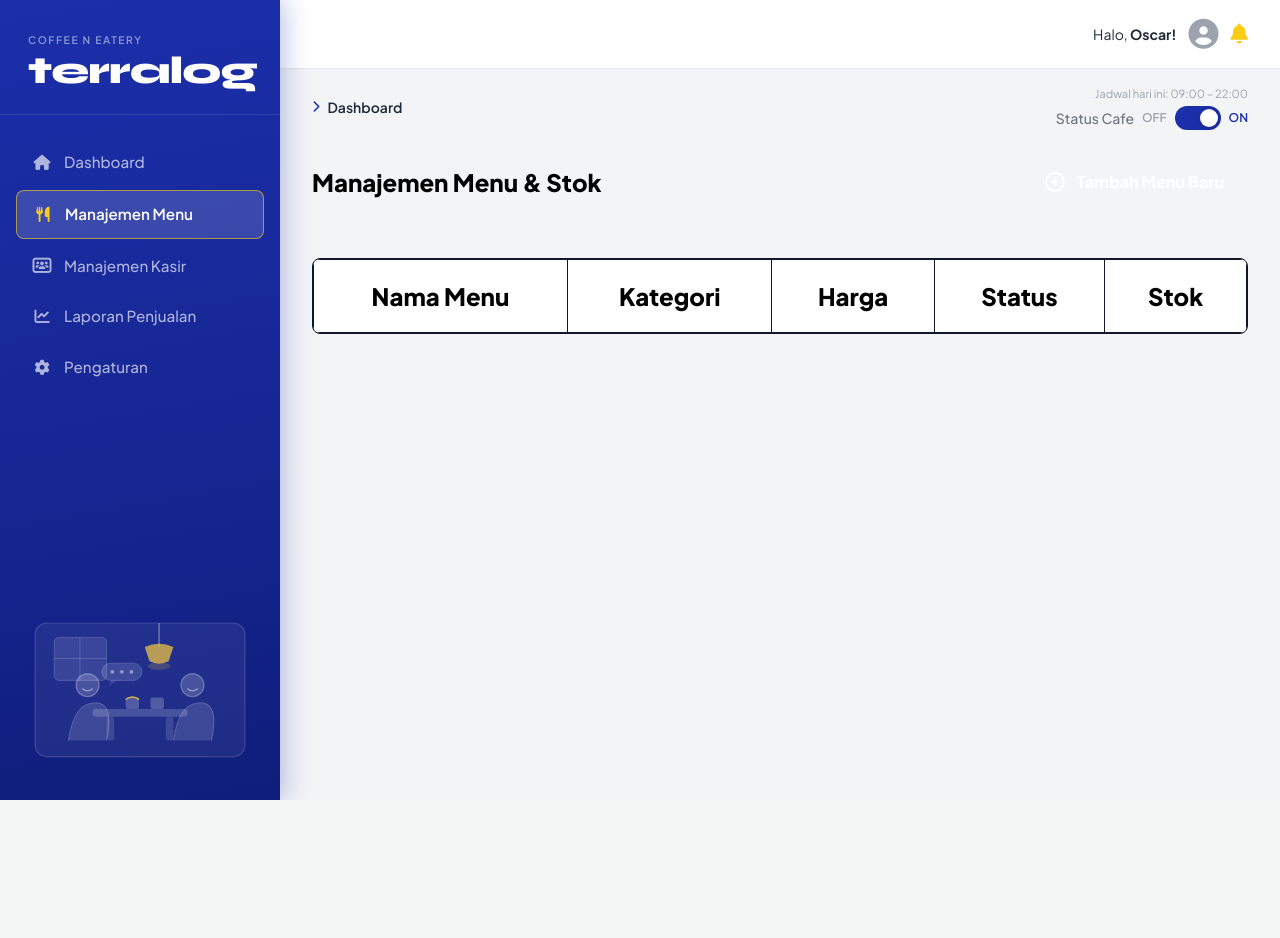
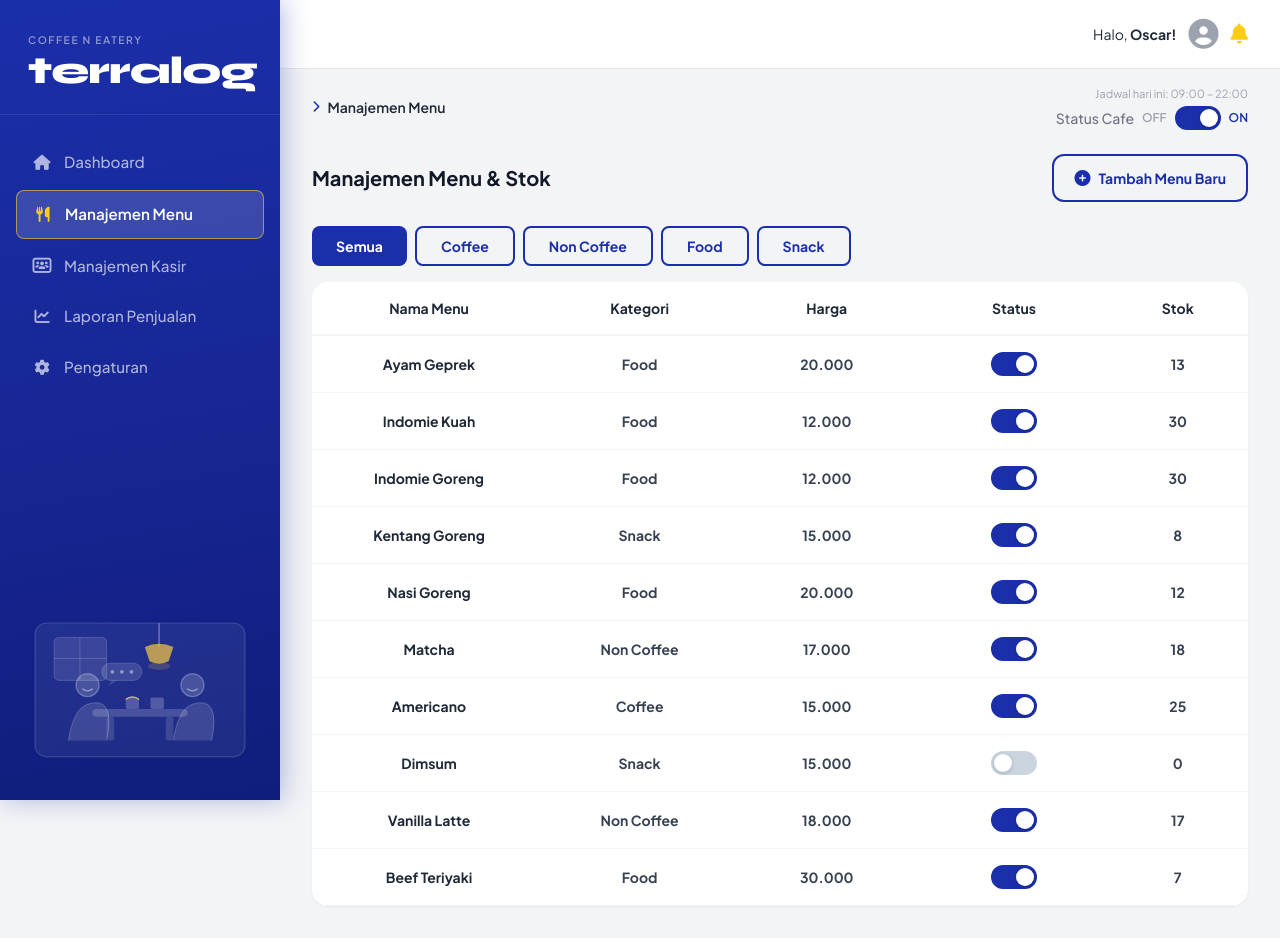
Before and after one commit to ahmddarff/tubesimk, a Flask app: page /manajemen-menu in a window 1280 px wide. Before the commit the page ends 800 px from the top, so only its background shows below. Run offline with Flask 3, Linux system fonts and the light colour scheme; lists and menus that the app fills with data are empty; some libraries are stand-ins or nearby versions.

Commit message:
update front end utk fitur manajemen menu dan route

```diff
--- a/app.py
+++ b/app.py
@@ -224,7 +224,18 @@ staff_data = [
     {"id": 2, "nama": "Budi Santoso", "shift": "Sore", "status": "offline", "total_transaksi": 0},
 ]
 
-menu_data = []
+menu_data = [
+    {"id": 1,  "nama": "Ayam Geprek",    "kategori": "Food",       "harga": 20000, "status": True,  "stok": 13},
+    {"id": 2,  "nama": "Indomie Kuah",   "kategori": "Food",       "harga": 12000, "status": True,  "stok": 30},
+    {"id": 3,  "nama": "Indomie Goreng", "kategori": "Food",       "harga": 12000, "status": True,  "stok": 30},
+    {"id": 4,  "nama": "Kentang Goreng", "kategori": "Snack",      "harga": 15000, "status": True,  "stok": 8},
+    {"id": 5,  "nama": "Nasi Goreng",    "kategori": "Food",       "harga": 20000, "status": True,  "stok": 12},
+    {"id": 6,  "nama": "Matcha",         "kategori": "Non Coffee", "harga": 17000, "status": True,  "stok": 18},
+    {"id": 7,  "nama": "Americano",      "kategori": "Coffee",     "harga": 15000, "status": True,  "stok": 25},
+    {"id": 8,  "nama": "Dimsum",         "kategori": "Snack",      "harga": 15000, "status": False, "stok": 0},
+    {"id": 9,  "nama": "Vanilla Latte",  "kategori": "Non Coffee", "harga": 18000, "status": True,  "stok": 17},
+    {"id": 10, "nama": "Beef Teriyaki",  "kategori": "Food",       "harga": 30000, "status": True,  "stok": 7},
+]
 
 @app.route('/')
 @app.route('/dashboard')
@@ -240,7 +251,7 @@ def dashboard():
 
 @app.route('/manajemen-menu')
 def manajemen_menu():
-    return render_template('owner/manajemen-menu.html', username="Oscar")
+    return render_template('owner/manajemen-menu.html', username="Oscar", menu_list=menu_data)
 
 @app.route('/manajemen-kasir')
 def manajemen_kasir():
@@ -257,8 +268,25 @@ def pengaturan():
 @app.route('/api/tambah-menu', methods=['POST'])
 def tambah_menu():
     data = request.json
-    menu_data.append(data)
+    new_id = len(menu_data) + 1
+    menu_data.append({
+        "id":       new_id,
+        "nama":     data.get("nama"),
+        "kategori": data.get("kategori"),
+        "harga":    int(data.get("harga") or 0),
+        "status":   True,
+        "stok":     int(data.get("stok") or 0),
+    })
     return jsonify({"success": True, "message": "Menu baru berhasil ditambahkan!"})
+
+@app.route('/api/toggle-menu-status/<int:menu_id>', methods=['POST'])
+def toggle_menu_status(menu_id):
+    data = request.json
+    for m in menu_data:
+        if m["id"] == menu_id:
+            m["status"] = data.get("status", m["status"])
+            break
+    return jsonify({"success": True, "message": "Status menu diperbarui!"})
 
 @app.route('/api/tambah-staff', methods=['POST'])
 def tambah_staff():
--- a/templates/owner/manajemen-menu.html
+++ b/templates/owner/manajemen-menu.html
@@ -1,71 +1,165 @@
 {% extends "owner/base.html" %}
+{% block title %}Manajemen Menu{% endblock %}
+{% block breadcrumb %}Manajemen Menu{% endblock %}
 
 {% block content %}
-<div class="mb-7 flex flex-col gap-4 md:flex-row md:items-center md:justify-between">
-  <h1 class="text-2xl font-extrabold">Manajemen Menu & Stok</h1>
-  <button class="inline-flex min-h-14 items-center justify-center gap-3 rounded-lg bg-brand px-6 font-extrabold text-white shadow-soft" type="button" data-open-modal="menu-modal">
-    <span class="grid h-5 w-5 place-items-center rounded-full border-2 border-current"><svg class="h-3 w-3" viewBox="0 0 16 16" fill="none" stroke="currentColor" stroke-width="2.5" aria-hidden="true"><path d="M8 3v10M3 8h10"/></svg></span>
+
+<!-- Page Header -->
+<div class="flex items-center justify-between mb-6">
+    <h2 class="text-xl font-bold text-gray-900">Manajemen Menu & Stok</h2>
+    <button onclick="openModal('modalTambahMenu')"
+            class="flex items-center gap-2 px-5 py-2.5 rounded-xl border-2 border-[#1B2FAA] text-[#1B2FAA] text-sm font-bold hover:bg-[#1B2FAA] hover:text-white hover:-translate-y-0.5 hover:shadow-lg transition-all">
+        <i class="fa-solid fa-circle-plus text-base"></i>
         Tambah Menu Baru
     </button>
 </div>
 
-<div class="mb-5 grid grid-cols-2 gap-3 lg:grid-cols-5 lg:gap-6" role="list" aria-label="Filter kategori menu">
-  {% for category in categories %}
-    <a role="listitem" class="inline-flex min-h-11 items-center justify-center rounded-full border border-brand px-5 text-lg font-black text-brand transition lg:text-2xl {% if selected_category == category %}bg-brand text-white{% else %}bg-brandLight hover:bg-white{% endif %}" href="{{ url_for('menu', category=category) }}">{{ category }}</a>
-  {% endfor %}
+<!-- Filter Tabs -->
+<div class="flex gap-2 mb-4">
+    <button onclick="filterMenu('Semua', this)"
+            class="filter-btn px-6 py-2 rounded-lg text-sm font-bold bg-[#1B2FAA] text-white transition-all">
+        Semua
+    </button>
+    <button onclick="filterMenu('Coffee', this)"
+            class="filter-btn px-6 py-2 rounded-lg text-sm font-bold border-2 border-[#1B2FAA] text-[#1B2FAA] hover:bg-[#1B2FAA] hover:text-white transition-all">
+        Coffee
+    </button>
+    <button onclick="filterMenu('Non Coffee', this)"
+            class="filter-btn px-6 py-2 rounded-lg text-sm font-bold border-2 border-[#1B2FAA] text-[#1B2FAA] hover:bg-[#1B2FAA] hover:text-white transition-all">
+        Non Coffee
+    </button>
+    <button onclick="filterMenu('Food', this)"
+            class="filter-btn px-6 py-2 rounded-lg text-sm font-bold border-2 border-[#1B2FAA] text-[#1B2FAA] hover:bg-[#1B2FAA] hover:text-white transition-all">
+        Food
+    </button>
+    <button onclick="filterMenu('Snack', this)"
+            class="filter-btn px-6 py-2 rounded-lg text-sm font-bold border-2 border-[#1B2FAA] text-[#1B2FAA] hover:bg-[#1B2FAA] hover:text-white transition-all">
+        Snack
+    </button>
 </div>
 
-<section class="overflow-x-auto rounded-lg border border-slate-900 bg-white shadow-soft">
-  <table class="w-full min-w-[820px] border-collapse">
+<!-- Table -->
+<div class="bg-white rounded-2xl shadow-sm overflow-hidden">
+    <table class="w-full text-sm border-collapse">
         <thead>
-      <tr>
-        <th class="border border-slate-900 px-6 py-5 text-center text-2xl font-black">Nama Menu</th>
-        <th class="border border-slate-900 px-6 py-5 text-center text-2xl font-black">Kategori</th>
-        <th class="border border-slate-900 px-6 py-5 text-center text-2xl font-black">Harga</th>
-        <th class="border border-slate-900 px-6 py-5 text-center text-2xl font-black">Status</th>
-        <th class="border border-slate-900 px-6 py-5 text-center text-2xl font-black">Stok</th>
+            <tr class="border-b-2 border-gray-100">
+                <th class="px-6 py-4 text-center font-bold text-gray-800 w-1/4">Nama Menu</th>
+                <th class="px-6 py-4 text-center font-bold text-gray-800 w-1/5">Kategori</th>
+                <th class="px-6 py-4 text-center font-bold text-gray-800 w-1/5">Harga</th>
+                <th class="px-6 py-4 text-center font-bold text-gray-800 w-1/5">Status</th>
+                <th class="px-6 py-4 text-center font-bold text-gray-800 w-1/6">Stok</th>
             </tr>
         </thead>
-    <tbody>
-      {% for item in items %}
-      <tr>
-        <td class="border border-slate-900 px-6 py-5 text-center text-2xl font-black">{{ item.name }}</td>
-        <td class="border border-slate-900 px-6 py-5 text-center text-2xl font-black">{{ item.category }}</td>
-        <td class="border border-slate-900 px-6 py-5 text-center text-2xl font-black">{{ "{:,.0f}".format(item.price).replace(",", ".") }}</td>
-        <td class="border border-slate-900 px-6 py-5 text-center">
-          <button class="relative inline-flex h-7 w-14 items-center rounded-full border-2 border-brand transition {% if item.active %}bg-brand{% else %}bg-white{% endif %}" type="button" data-switch aria-label="Ubah status {{ item.name }}" aria-pressed="{{ 'true' if item.active else 'false' }}">
-            <span class="h-4 w-4 rounded-full transition {% if item.active %}translate-x-7 bg-white{% else %}translate-x-1 bg-brand{% endif %}"></span>
-          </button>
+        <tbody id="menuTableBody">
+            {% for m in menu_list %}
+            <tr class="menu-row border-b border-gray-100 hover:bg-blue-50/30 transition-colors"
+                data-kategori="{{ m.kategori }}">
+                <td class="px-6 py-4 text-center font-bold text-gray-800">{{ m.nama }}</td>
+                <td class="px-6 py-4 text-center font-bold text-gray-700">{{ m.kategori }}</td>
+                <td class="px-6 py-4 text-center font-bold text-gray-700">{{ "{:,.0f}".format(m.harga).replace(",", ".") }}</td>
+                <td class="px-6 py-4 text-center">
+                    <div class="flex justify-center">
+                        <label class="toggle-switch relative inline-block w-[46px] h-6 cursor-pointer">
+                            <input type="checkbox" {% if m.status %}checked{% endif %}
+                                   onchange="toggleStatus(this, '{{ m.id }}')">
+                            <span class="toggle-slider"></span>
+                        </label>
+                    </div>
                 </td>
-        <td class="border border-slate-900 px-6 py-5 text-center text-2xl font-black">{{ item.stock }}</td>
+                <td class="px-6 py-4 text-center font-bold text-gray-700">{{ m.stok }}</td>
             </tr>
             {% endfor %}
         </tbody>
     </table>
-</section>
+</div>
 
-<div class="fixed inset-0 z-[60] hidden items-center justify-center bg-black/30 p-6" data-modal="menu-modal" aria-hidden="true">
-  <form class="max-h-[92vh] w-full max-w-xl overflow-auto rounded-lg bg-white p-7 shadow-2xl" data-demo-form>
-    <div class="mb-5 flex items-center justify-between">
-      <strong class="text-4xl font-black text-brand">terralog</strong>
-      <button type="button" class="text-5xl leading-none text-red-500" data-close-modal aria-label="Tutup">×</button>
+{% endblock %}
+
+{% block extra_js %}
+<script>
+// Filter by category
+function filterMenu(kategori, btn) {
+    // Update button styles
+    document.querySelectorAll('.filter-btn').forEach(b => {
+        b.classList.remove('bg-[#1B2FAA]', 'text-white');
+        b.classList.add('border-2', 'border-[#1B2FAA]', 'text-[#1B2FAA]');
+    });
+    btn.classList.add('bg-[#1B2FAA]', 'text-white');
+    btn.classList.remove('border-2', 'border-[#1B2FAA]', 'text-[#1B2FAA]');
+
+    // Filter rows
+    document.querySelectorAll('.menu-row').forEach(row => {
+        const rowKat = row.dataset.kategori;
+        if (kategori === 'Semua' || rowKat === kategori) {
+            row.style.display = '';
+        } else {
+            row.style.display = 'none';
+        }
+    });
+}
+
+// Toggle status (on/off)
+function toggleStatus(checkbox, menuId) {
+    const status = checkbox.checked;
+    fetch(`/api/toggle-menu-status/${menuId}`, {
+        method: 'POST',
+        headers: { 'Content-Type': 'application/json' },
+        body: JSON.stringify({ status })
+    }).then(r => r.json()).then(data => {
+        if (data.success) showToast(data.message);
+    });
+}
+
+// Override simpanMenu to also add row to THIS table
+const _origSimpanMenu = window.simpanMenu;
+window.simpanMenu = function() {
+    const nama     = document.getElementById('namaMenu')?.value.trim();
+    const kategori = document.getElementById('kategoriMenu')?.value;
+    const harga    = document.getElementById('hargaMenu')?.value;
+    const stok     = document.getElementById('stokMenu')?.value;
+    if (!nama) { alert('Nama menu wajib diisi!'); return; }
+
+    fetch('/api/tambah-menu', {
+        method: 'POST',
+        headers: { 'Content-Type': 'application/json' },
+        body: JSON.stringify({ nama, kategori, harga, stok })
+    }).then(r => r.json()).then(data => {
+        if (data.success) {
+            closeModal('modalTambahMenu');
+            showToast(data.message);
+            ['namaMenu','hargaMenu','stokMenu','deskripsiMenu'].forEach(id => {
+                const el = document.getElementById(id);
+                if (el) el.value = '';
+            });
+
+            // Format harga
+            const hargaNum = parseInt(harga) || 0;
+            const hargaFmt = hargaNum.toLocaleString('id-ID');
+            const stokNum  = parseInt(stok) || 0;
+            const newId    = Date.now();
+
+            // Add new row
+            const tbody = document.getElementById('menuTableBody');
+            const tr = document.createElement('tr');
+            tr.className = 'menu-row border-b border-gray-100 hover:bg-blue-50/30 transition-colors';
+            tr.dataset.kategori = kategori;
+            tr.innerHTML = `
+                <td class="px-6 py-4 text-center font-bold text-gray-800">${nama}</td>
+                <td class="px-6 py-4 text-center font-bold text-gray-700">${kategori}</td>
+                <td class="px-6 py-4 text-center font-bold text-gray-700">${hargaFmt}</td>
+                <td class="px-6 py-4 text-center">
+                    <div class="flex justify-center">
+                        <label class="toggle-switch relative inline-block w-[46px] h-6 cursor-pointer">
+                            <input type="checkbox" checked onchange="toggleStatus(this, '${newId}')">
+                            <span class="toggle-slider"></span>
+                        </label>
                     </div>
-    <h2 class="mb-5 text-2xl font-black">Tambah Menu Baru</h2>
-    <label class="mb-4 grid gap-2 text-xl font-extrabold">Nama Menu<input class="min-h-14 rounded-lg border-2 border-slate-300 px-4 text-base font-semibold" type="text" placeholder="Contoh: Hazelnut Latte" required></label>
-    <label class="mb-4 grid gap-2 text-xl font-extrabold">Kategori
-      <select class="min-h-14 rounded-lg border-2 border-slate-300 px-4 text-base font-semibold" required>
-        <option>Coffee</option>
-        <option>Non Coffee</option>
-        <option>Food</option>
-        <option>Snack</option>
-      </select>
-    </label>
-    <label class="mb-4 grid gap-2 text-xl font-extrabold">Harga<input class="min-h-14 rounded-lg border-2 border-slate-300 px-4 text-base font-semibold" type="number" min="0" placeholder="18000" required></label>
-    <label class="mb-5 grid gap-2 text-xl font-extrabold">Stok<input class="min-h-14 rounded-lg border-2 border-slate-300 px-4 text-base font-semibold" type="number" min="0" placeholder="20" required></label>
-    <div class="grid gap-3 sm:grid-cols-2">
-      <button class="inline-flex min-h-14 items-center justify-center rounded-lg bg-[#41e137] px-5 text-lg font-bold text-black" type="submit">Simpan</button>
-      <button class="inline-flex min-h-14 items-center justify-center rounded-lg bg-red-500 px-5 text-lg font-bold text-black" type="button" data-close-modal>Batal</button>
-    </div>
-  </form>
-</div>
+                </td>
+                <td class="px-6 py-4 text-center font-bold text-gray-700">${stokNum}</td>
+            `;
+            tbody.appendChild(tr);
+        }
+    });
+};
+</script>
 {% endblock %}
```
Lines whose indentation alone changed are shown as unchanged.
